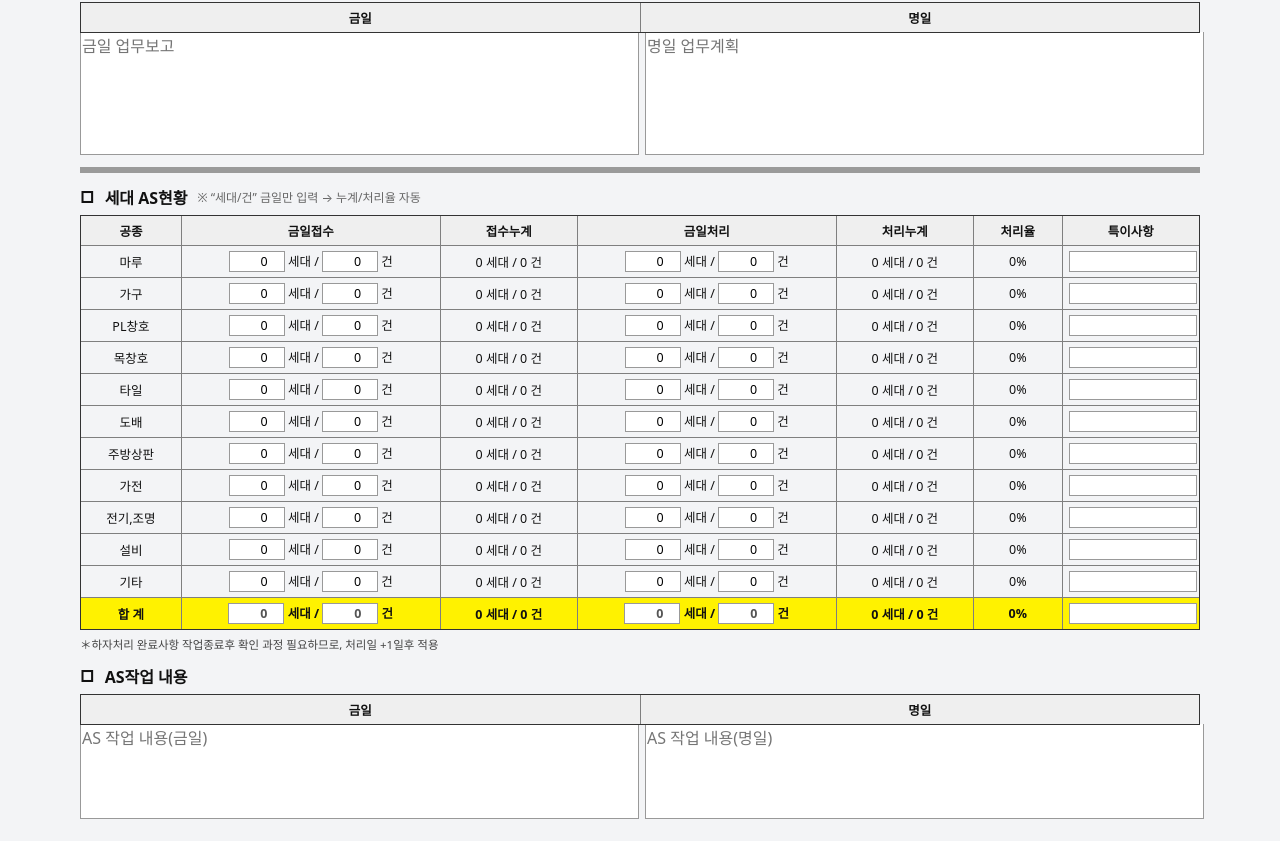
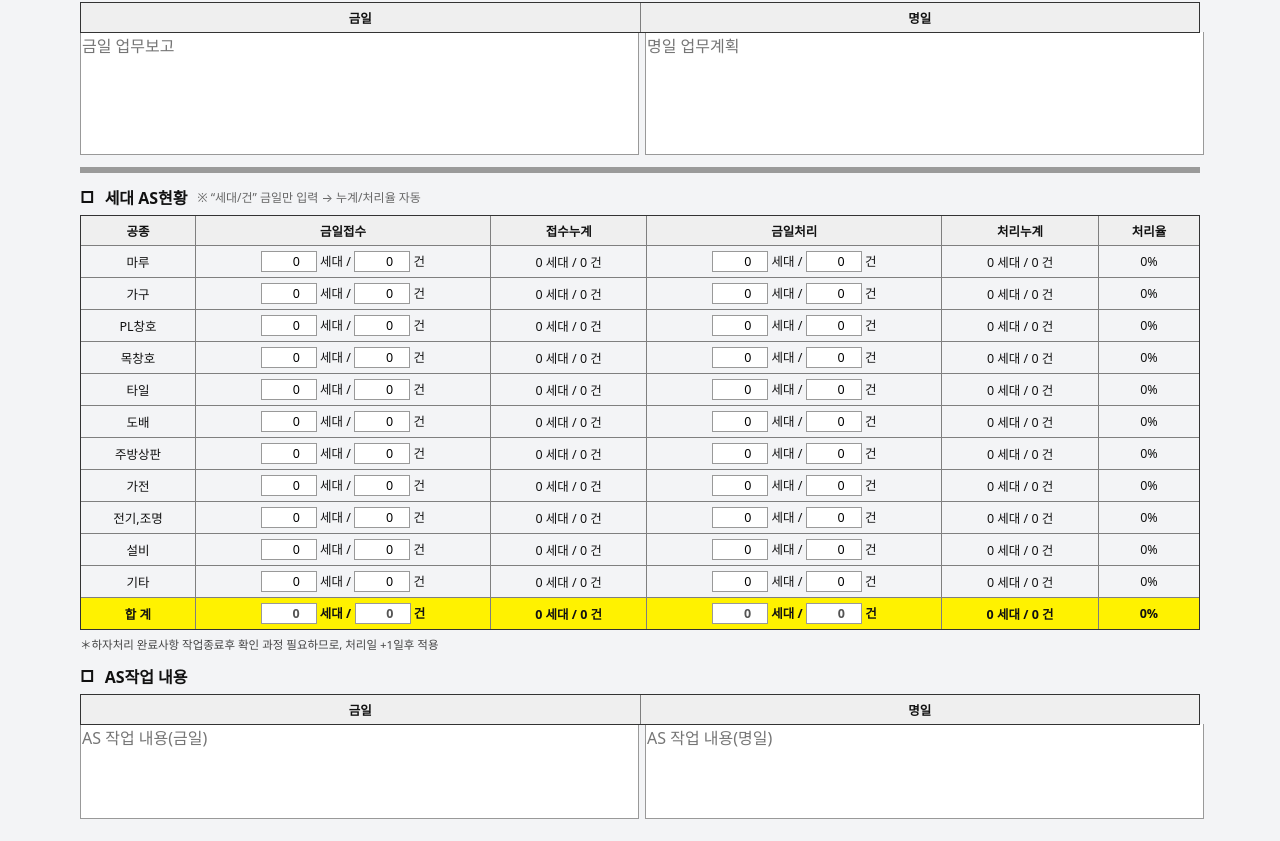
Before and after one commit to leekanga-ship-it/daily-log, a plain HTML site: page index.html in a window 1280 px wide. Shown: the part 856-1697 px from the top of the page. Drawn offline with nearby package versions, Linux system fonts and the light colour scheme; no server answers.

Commit message:
Remove '특이사항' column from index.html
Removed '특이사항' column and related input field from the table.

```diff
--- a/index.html
+++ b/index.html
@@ -387,7 +387,7 @@
               <th style="width:200px">금일처리</th>
               <th style="width:100px">처리누계</th>
               <th style="width:60px">처리율</th>
-              <th style="width:100px">특이사항</th>
+
             </tr>
           </thead>
           <tbody></tbody>
@@ -656,9 +656,7 @@ const TYPES = [
 
         <td class="center ${cls}" data-rate="as:${trade}">0%</td>
 
-        <td class="${cls}">
-          <input type="text" data-sec="as" data-trade="${trade}" data-field="note" class="wide" ${isTotal?'disabled':''}/>
-        </td>
+
       `;
       tb.appendChild(tr);
     });
```
